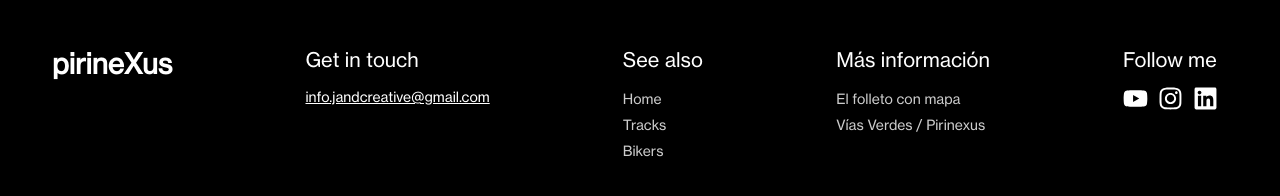
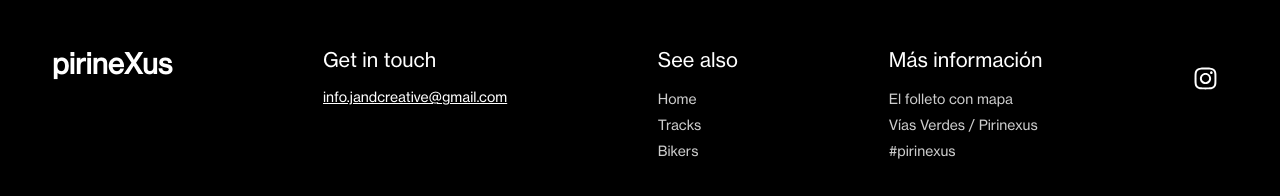
Before and after one commit to jelin-mi/pirinexus, a React (Create React App) app: page / in a window 1280 px wide. Shown: the part 1370-1566 px from the top of the page. Built offline with nearby package versions, Linux system fonts and the light colour scheme.

Commit message:
links added

```diff
--- a/src/components/Footer/Footer.jsx
+++ b/src/components/Footer/Footer.jsx
@@ -1,8 +1,6 @@
 import "./Footer.css";
 import { NavLink, Link } from "react-router-dom";
 import { FaInstagram } from "react-icons/fa";
-import { FaYoutube } from "react-icons/fa";
-import { FaLinkedin } from "react-icons/fa";
 
 function Footer() {
   return (
@@ -49,22 +47,21 @@ function Footer() {
             >
               Vías Verdes / Pirinexus
             </a>
+            <a
+              href="https://www.instagram.com/explore/tags/pirinexus/"
+              target="_blank"
+              rel="noreferrer"
+            >
+              #pirinexus
+            </a>
           </nav>
         </div>
 
         <div className="column">
-          <h2>Follow me</h2>
-
+          <h2> </h2>
           <div className="icons">
-            <Link to="#">
-              {" "}
-              <FaYoutube />
-            </Link>
-            <Link to="#">
+            <Link to="https://www.instagram.com/viesverdesgi/">
               <FaInstagram />
-            </Link>
-            <Link to="#">
-              <FaLinkedin />
             </Link>
           </div>
         </div>
```
